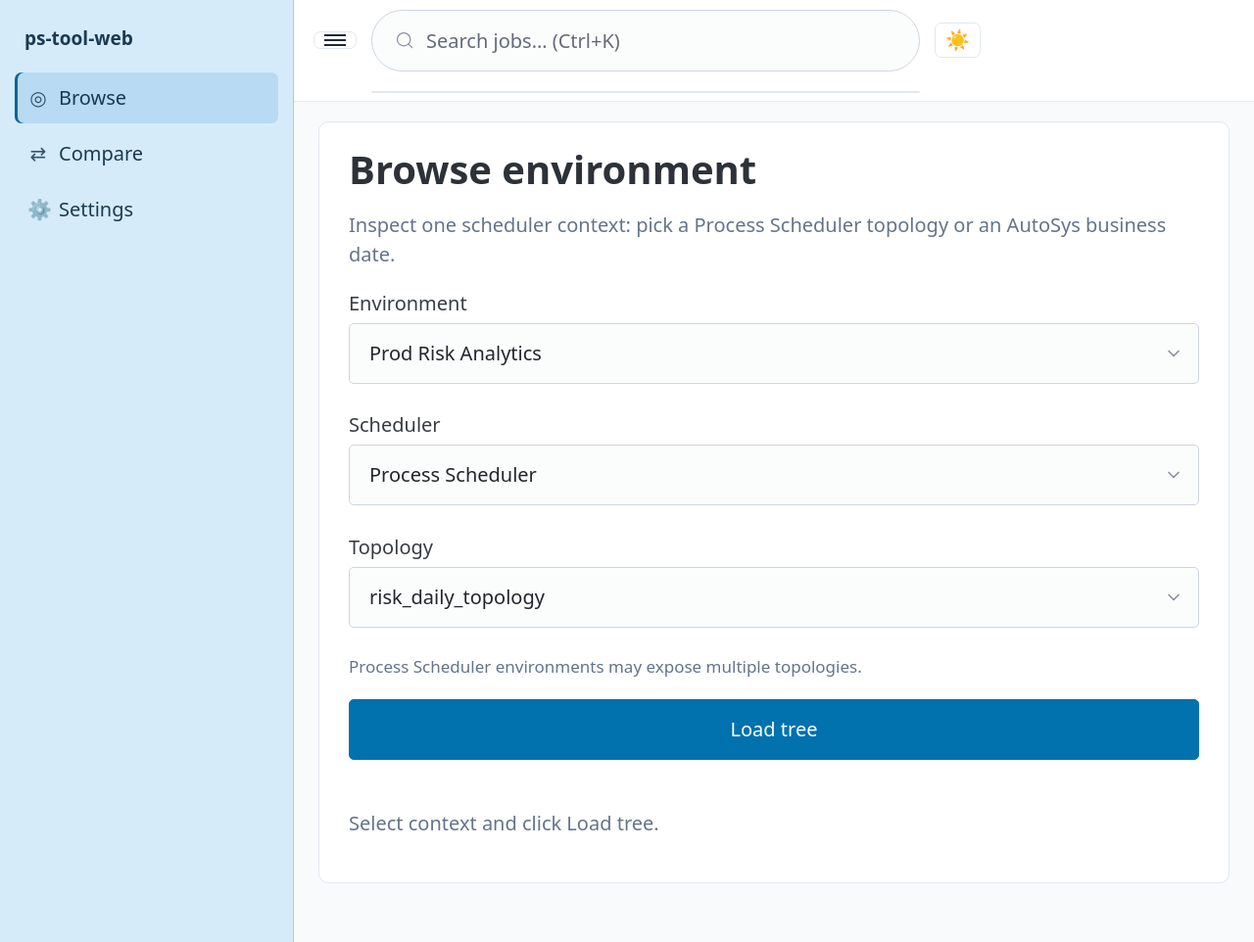
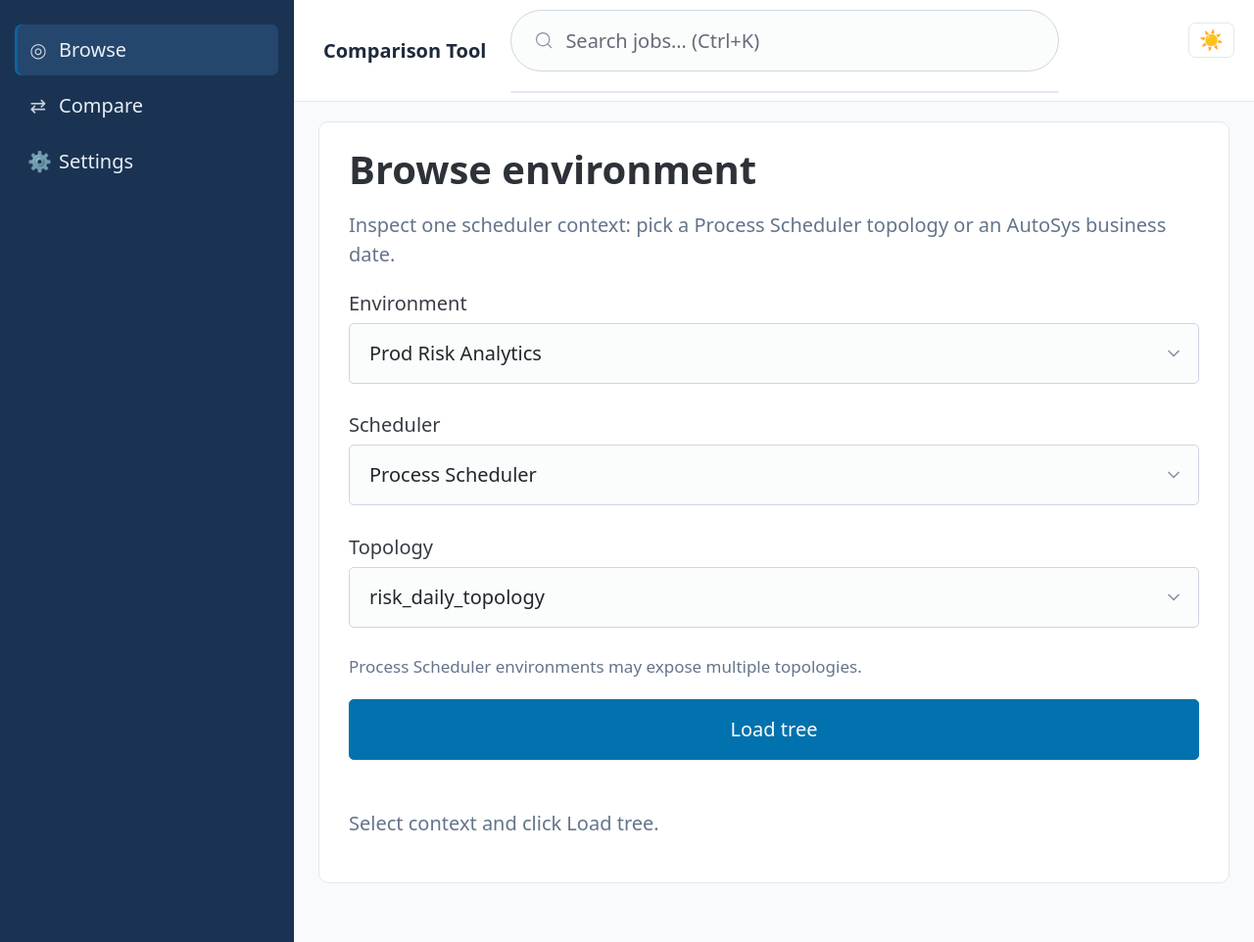
Before and after one commit to Gerbeev/ps-tool-web, a FastAPI app: page /browse in a window 1280 px wide. Shown: the whole page at 98% size. Run offline with FastAPI, Linux system fonts and the light colour scheme; some libraries are stand-ins or nearby versions.

Commit message:
Polish sidebar color, header logo toggle, and button widths
- Use dark navy sidebar in light and dark themes
- Comparison Tool logo toggles sidebar; theme control in top-right
- Prevent full-width form and action buttons (Pico override)

Co-authored-by: Igor <Gerbeev@users.noreply.github.com>

```diff
--- a/app/static/css/custom.css
+++ b/app/static/css/custom.css
@@ -1,13 +1,13 @@
 /*
- * App theming — light sidebar + Cursor-inspired dark mode.
+ * App theming — dark blue sidebar + Cursor-inspired dark mode.
  * Variables are consumed by layout and Pico overrides below.
  */
 :root,
 [data-theme="light"] {
-  --app-sidebar-bg: #d6ebf9;
-  --app-sidebar-text: #1a3a52;
-  --app-sidebar-active: #b8daf3;
-  --app-sidebar-border: #a8cce6;
+  --app-sidebar-bg: #1a3352;
+  --app-sidebar-text: #e8eef5;
+  --app-sidebar-active: #25466d;
+  --app-sidebar-border: #152a45;
   --app-content-bg: #f8fafc;
   --app-surface: #ffffff;
   --app-text: #1e293b;
@@ -22,11 +22,11 @@
 }
 
 [data-theme="dark"] {
-  /* Cursor IDE–like palette */
-  --app-sidebar-bg: #252526;
-  --app-sidebar-text: #cccccc;
-  --app-sidebar-active: #37373d;
-  --app-sidebar-border: #3e3e42;
+  /* Cursor IDE–like palette with blue-tinted sidebar */
+  --app-sidebar-bg: #0f2744;
+  --app-sidebar-text: #d8e4f0;
+  --app-sidebar-active: #1a3a5c;
+  --app-sidebar-border: #1e3a5f;
   --app-content-bg: #1e1e1e;
   --app-surface: #252526;
   --app-text: #d4d4d4;
@@ -79,12 +79,8 @@ body {
   z-index: 30;
 }
 
-.sidebar-brand {
-  padding: 0.25rem 0.5rem 1rem;
-  font-size: 0.95rem;
-}
-
 .sidebar-nav {
+  padding-top: 0.25rem;
   display: flex;
   flex-direction: column;
   gap: 0.25rem;
@@ -124,15 +120,54 @@ body {
 }
 
 .app-topbar {
-  display: flex;
+  display: grid;
+  grid-template-columns: auto minmax(0, 1fr) auto;
   align-items: center;
   gap: 0.75rem;
   padding: 0.5rem 1rem;
+  min-height: 3rem;
   background: var(--app-topbar-bg);
   border-bottom: 1px solid var(--app-border);
   position: sticky;
   top: 0;
   z-index: 20;
+}
+
+.topbar-start {
+  display: flex;
+  align-items: center;
+  flex-shrink: 0;
+}
+
+.topbar-end {
+  display: flex;
+  align-items: center;
+  justify-content: center;
+  flex-shrink: 0;
+  justify-self: end;
+}
+
+.app-logo-toggle {
+  background: transparent;
+  border: none;
+  padding: 0.35rem 0.5rem;
+  margin: 0;
+  cursor: pointer;
+  font: inherit;
+  font-size: 1rem;
+  font-weight: 700;
+  color: var(--app-text);
+  line-height: 1.25;
+  width: auto;
+  max-width: none;
+  border-radius: 0.35rem;
+}
+
+.app-logo-toggle:hover,
+.app-logo-toggle:focus-visible {
+  color: var(--app-accent);
+  outline: 2px solid var(--app-accent);
+  outline-offset: 2px;
 }
 
 .app-content {
@@ -156,18 +191,15 @@ body {
   cursor: pointer;
   color: var(--app-text);
   line-height: 1;
+  width: auto;
+  max-width: none;
+  display: inline-flex;
+  align-items: center;
+  justify-content: center;
 }
 
 .icon-btn:hover {
   border-color: var(--app-accent);
-}
-
-.hamburger {
-  display: block;
-  width: 1.1rem;
-  height: 2px;
-  background: currentColor;
-  box-shadow: 0 -5px 0 currentColor, 0 5px 0 currentColor;
 }
 
 .theme-toggle .theme-icon-dark {
@@ -201,9 +233,10 @@ html.sidebar-collapsed .app-sidebar {
 
 .search-bar {
   position: relative;
-  flex: 1;
   max-width: 28rem;
   margin: 0;
+  width: 100%;
+  justify-self: start;
 }
 
 .search-dropdown {
@@ -339,6 +372,22 @@ html.sidebar-collapsed .app-sidebar {
 .muted { color: var(--app-muted); }
 .small { font-size: 0.85rem; }
 
+/* Pico defaults buttons to full width in forms — keep intrinsic sizing */
+button,
+input[type="submit"],
+input[type="button"],
+input[type="reset"],
+a[role="button"] {
+  width: auto;
+  max-width: 100%;
+}
+
+.app-content form button[type="submit"],
+.app-content form a[role="button"],
+.export-row a[role="button"] {
+  display: inline-block;
+}
+
 .export-row {
   display: flex;
   flex-wrap: wrap;
--- a/app/static/js/app-shell.js
+++ b/app/static/js/app-shell.js
@@ -6,7 +6,12 @@
   function setSidebar(collapsed) {
     root.classList.toggle('sidebar-collapsed', collapsed);
     localStorage.setItem('ps-tool-sidebar', collapsed ? 'collapsed' : 'expanded');
+    if (toggle) {
+      toggle.setAttribute('aria-expanded', collapsed ? 'false' : 'true');
+    }
   }
+
+  setSidebar(root.classList.contains('sidebar-collapsed'));
 
   if (toggle) {
     toggle.addEventListener('click', function () {
--- a/app/templates/base.html
+++ b/app/templates/base.html
@@ -20,9 +20,6 @@
 <body>
   <div class="app-shell">
     <aside id="app-sidebar" class="app-sidebar" aria-label="Main navigation">
-      <div class="sidebar-brand">
-        <strong>ps-tool-web</strong>
-      </div>
       <nav class="sidebar-nav">
         <a href="/browse" class="nav-item {% if active_nav == 'browse' %}active{% endif %}">
           <span class="nav-icon" aria-hidden="true">◎</span>
@@ -40,9 +37,11 @@
     </aside>
     <div class="app-main">
       <header class="app-topbar">
-        <button type="button" id="sidebar-toggle" class="icon-btn" aria-label="Toggle menu" aria-controls="app-sidebar">
-          <span class="hamburger" aria-hidden="true"></span>
-        </button>
+        <div class="topbar-start">
+          <button type="button" id="sidebar-toggle" class="app-logo-toggle" aria-label="Toggle navigation sidebar" aria-controls="app-sidebar" aria-expanded="true">
+            Comparison Tool
+          </button>
+        </div>
         <div class="search-bar">
           <input type="search"
                  id="global-search"
@@ -55,10 +54,12 @@
                  autocomplete="off">
           <div id="search-results" class="search-dropdown"></div>
         </div>
-        <button type="button" id="theme-toggle" class="icon-btn theme-toggle" aria-label="Toggle light/dark theme">
-          <span class="theme-icon-light" aria-hidden="true">☀</span>
-          <span class="theme-icon-dark" aria-hidden="true">☾</span>
-        </button>
+        <div class="topbar-end">
+          <button type="button" id="theme-toggle" class="icon-btn theme-toggle" aria-label="Toggle light/dark theme">
+            <span class="theme-icon-light" aria-hidden="true">☀</span>
+            <span class="theme-icon-dark" aria-hidden="true">☾</span>
+          </button>
+        </div>
       </header>
       <main class="app-content">
         {% block content %}{% endblock %}
```
